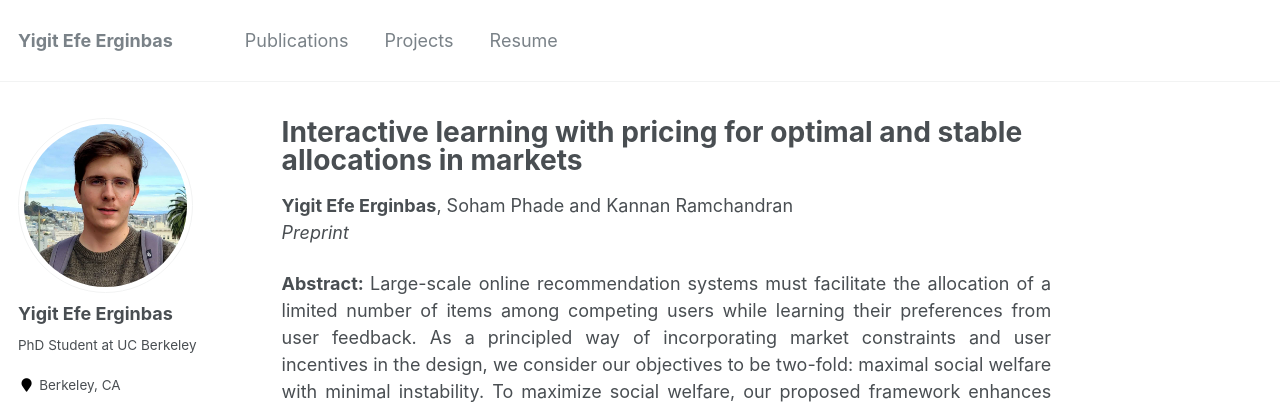
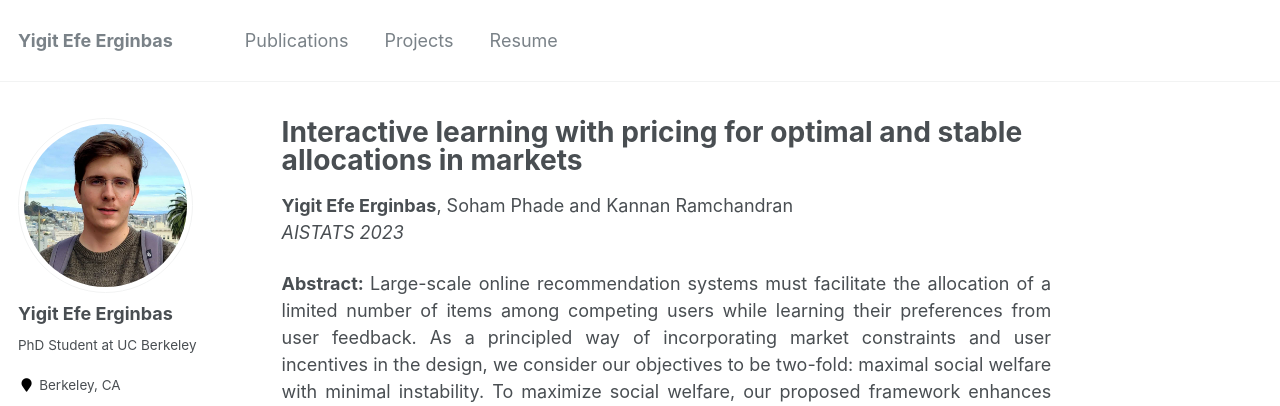
Before and after one commit to erginbas/erginbas.github.io, a Jekyll site: the page built from _publications/2022-10-aistats-publication.md, in a window 1280 px wide and 1325 px high. Shown: the top 406 px of the window. Built offline with Jekyll 4.4.1, drawn with Linux system fonts in a browser that asks for light colours.

Commit message:
aistats 2023 accepted

```diff
--- a/_publications/2022-10-aistats-publication.md
+++ b/_publications/2022-10-aistats-publication.md
@@ -5,7 +5,7 @@ permalink: /publication/2022-10-aistats-publication
 authors: '<b>Yigit Efe Erginbas</b>, Soham Phade and Kannan Ramchandran'
 excerpt: "Large-scale online recommendation systems must facilitate the allocation of a limited number of items among competing users while learning their preferences from user feedback. As a principled way of incorporating market constraints and user incentives in the design, we consider our objectives to be two-fold: maximal social welfare with minimal instability. To maximize social welfare, our proposed framework enhances the quality of recommendations by exploring allocations that optimistically maximize the rewards. To minimize instability, a measure of users' incentives to deviate from recommended allocations, the algorithm prices the items based on a scheme derived from the Walrasian equilibria."
 date: 2022-10-01
-venue: "Preprint"
+venue: "AISTATS 2023"
 paperurl: 'http://erginbas.github.io/files/aistats23-paper.pdf'
 citation: "..."
 abstract: "Large-scale online recommendation systems must facilitate the allocation of a limited number of items among competing users while learning their preferences from user feedback. As a principled way of incorporating market constraints and user incentives in the design, we consider our objectives to be two-fold: maximal social welfare with minimal instability. To maximize social welfare, our proposed framework enhances the quality of recommendations by exploring allocations that optimistically maximize the rewards. To minimize instability, a measure of users' incentives to deviate from recommended allocations, the algorithm prices the items based on a scheme derived from the Walrasian equilibria. Though it is known that these equilibria yield stable prices for markets with known user preferences, our approach accounts for the inherent uncertainty in the preferences and further ensures that the users accept their recommendations under offered prices. To the best of our knowledge, our approach is the first to integrate techniques from combinatorial bandits, optimal resource allocation, and collaborative filtering to obtain an algorithm that achieves sub-linear social welfare regret as well as sub-linear instability. Empirical studies on synthetic and real-world data also demonstrate the efficacy of our strategy compared to approaches that do not fully incorporate all these aspects."
```
